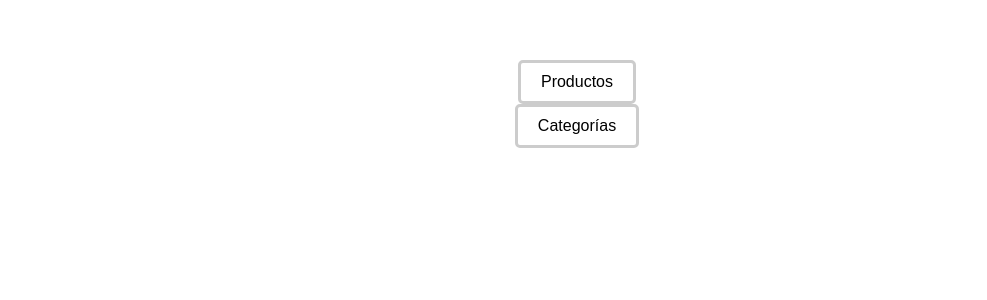
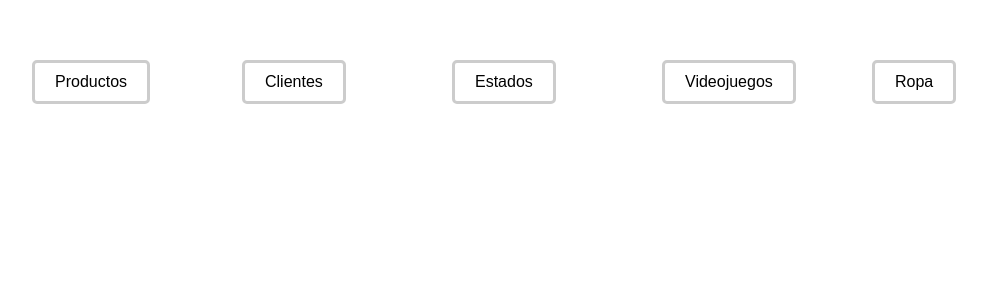
Before and after one commit to Eladios30/Search-Vue, a Vue app: page / in a window 1280 px wide. Shown: the top 300 px of the page, without its empty margins (83-1070 px from the left). Built offline with nearby package versions, Linux system fonts and the light colour scheme.

Commit message:
more filters

```diff
--- a/src/components/ChildComponent.vue
+++ b/src/components/ChildComponent.vue
@@ -1,16 +1,31 @@
 <template>
   <div class="parent-component">
-    <div class="filter-component">
+    <div class="parent-component__filter-component">
       <FilterSearch
-        class="custom-button"
+        class="parent-component__component"
+        label="Productos"
         :filterOptions="products"
-        @update="updateProducts"
       />
-      <!-- <FilterSearch
-        class="custom-button"
-        :filterOptions="clients"
-        @update="updateClients"
-      /> -->
+      <FilterSearch
+        class="parent-component__component"
+        label="Clientes"
+        :filterOptions="products"
+      />
+      <FilterSearch
+        class="parent-component__component"
+        label="Estados"
+        :filterOptions="products"
+      />
+      <FilterSearch
+        class="parent-component__component"
+        label="Videojuegos"
+        :filterOptions="products"
+      />
+      <FilterSearch
+        class="parent-component__component"
+        label="Ropa"
+        :filterOptions="products"
+      />
     </div>
   </div>
 </template>
@@ -64,26 +79,18 @@ export default {
 };
 </script>
 
-<style scoped>
+<style scoped lang="scss">
 .parent-component {
   display: flex;
-  flex-direction: column;
+  justify-content: center;
   align-items: center;
-  margin-top: 20px;
-}
 
-.filter-component {
-  display: flex;
-  justify-content: space-around;
-  align-items: center;
-  margin-bottom: 20px;
-}
-
-.custom-button {
-  font-size: 15px;
-  border-radius: 5px;
-  margin-right: 10px;
-  margin-bottom: 10px;
-  margin-left: 50px;
+  &__filter-component {
+    display: flex;
+    align-items: center;
+  }
+  .parent-component__component {
+    margin-right: 60px;
+  }
 }
 </style>
--- a/src/components/FilterSearch.vue
+++ b/src/components/FilterSearch.vue
@@ -1,13 +1,21 @@
 <template>
   <div class="search-component">
-    <button
+    <div class="search-component__buttons">
+      <!-- <button
         v-for="filter in filterOptions"
         :key="filter.label"
         class="search-component__label"
         @click="openModal()"
       >
         {{ filter.label }}
+      </button> -->
+      <button
+        class="search-component__label"
+        @click="openModal()"
+      >
+        {{ label }}
       </button>
+    </div>
 
     <!-- Modal para mostrar input -->
     <div v-show="show" class="search-component__modal">
@@ -89,11 +97,12 @@ export default {
   computed: {
     filteredOptions() {
       if (this.filterOptions && this.filterOptions.length > 0) {
-        const allOptions = this.filterOptions.reduce((acc, category) => {
-          return acc.concat(category.options);
-        }, []);
+        const currentCategory = this.filterOptions.find(
+          (category) => category.label === this.label
+        );
 
-        return allOptions.filter((option) => {
+        if (currentCategory && currentCategory.options) {
+          return currentCategory.options.filter((option) => {
             return (
               option.label
                 .toLowerCase()
@@ -117,9 +126,10 @@ export default {
                 )
             );
           });
-      } else {
+        }
+      }
+
       return [];
-      }
     },
   },
   methods: {
@@ -160,7 +170,6 @@ export default {
     },
   },
 };
-
 </script>
 
 <style scoped lang="scss">
@@ -180,7 +189,14 @@ export default {
     height: 200px;
   }
 
+  &__buttons {
+    display: flex; /* Establece el contenedor como flexbox */
+    flex-direction: row; /* Coloca los elementos hijos en línea horizontalmente */
+    align-items: center; /* Centra los elementos verticalmente en el contenedor */
+  }
+
   &__label {
+    /* Estilos para los botones */
     background-color: transparent;
     border: 3px solid #ccc;
     color: black;
@@ -188,6 +204,7 @@ export default {
     cursor: pointer;
     font-size: 16px;
     border-radius: 5px;
+    margin-right: 10px; /* Margen entre los botones */
     transition: border-color 0.3s ease, color 0.3s ease;
 
     &:hover {
```
Lines whose indentation alone changed are shown as unchanged.
